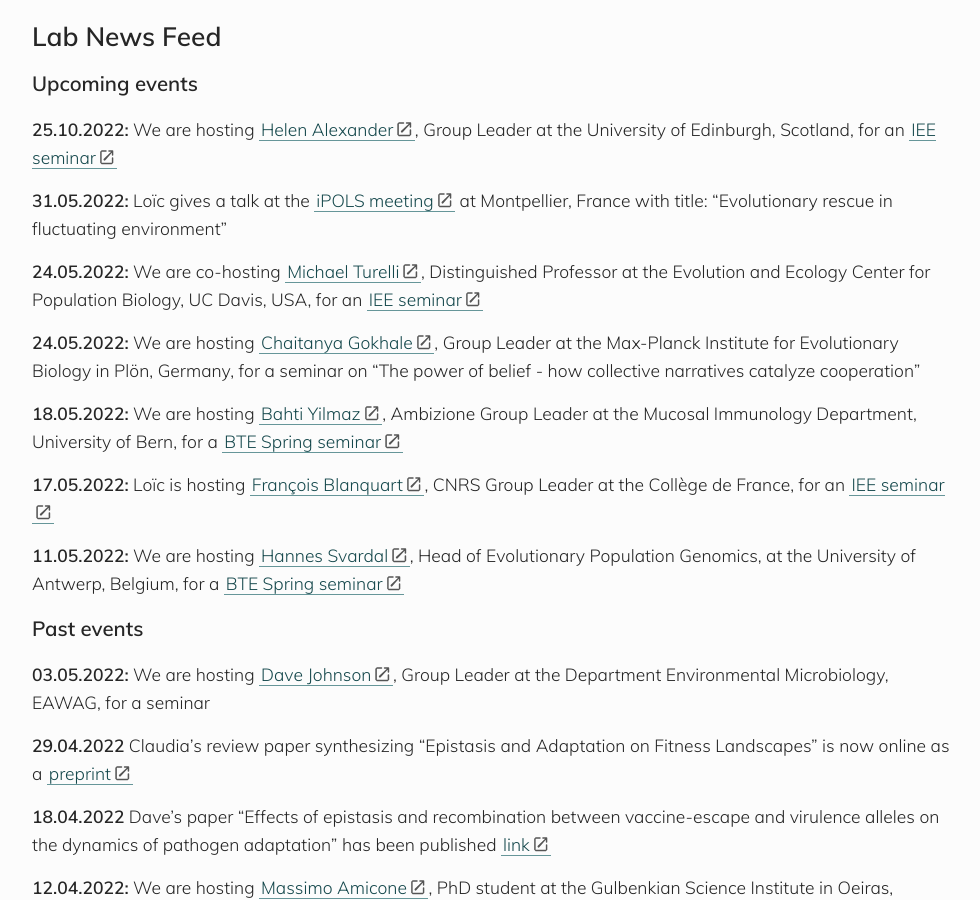
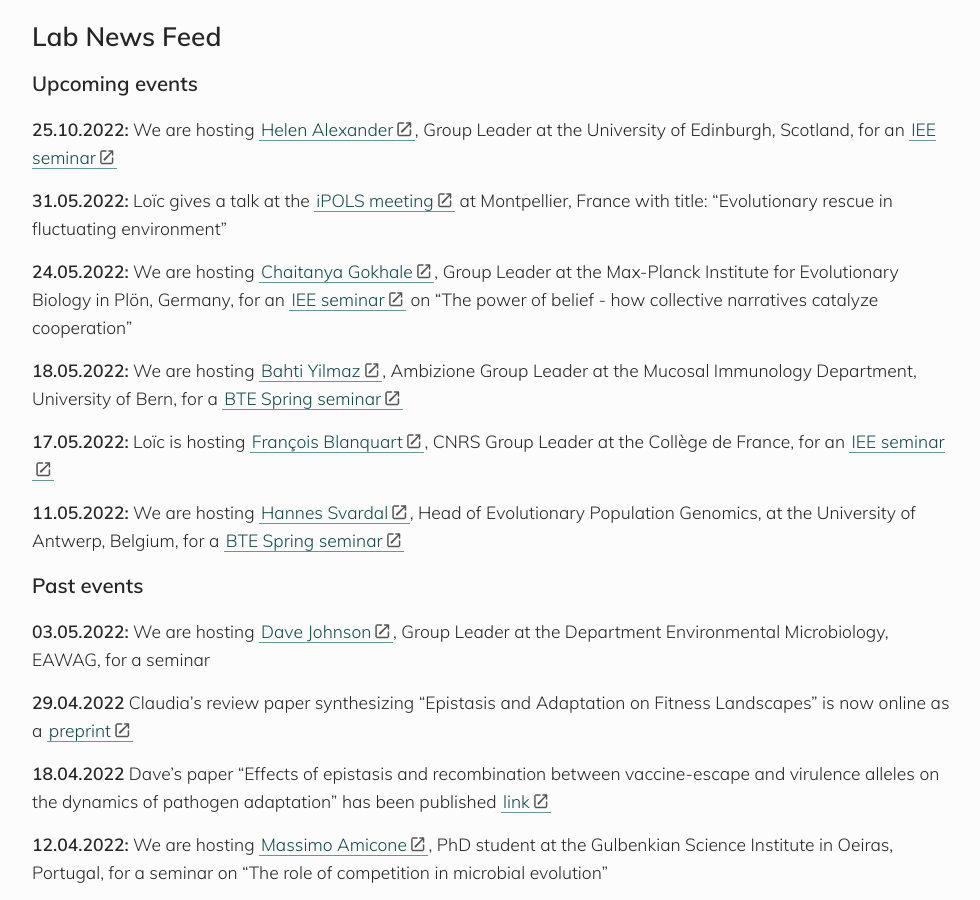
Before and after one commit to banklab/banklab.github.io, a Jekyll site: the page built from index.md, in a window 1280 px wide and 900 px high, scrolled down 619 px. Shown: the whole window, without its empty margins (148-1128 px from the left). Built offline with Jekyll 4.4.1, drawn with Linux system fonts in a browser that asks for light colours; some web fonts are replaced; comment, search, counter and statistics services are not loaded.

Commit message:
Update index.md
Took out Michael

```diff
--- a/index.md
+++ b/index.md
@@ -22,9 +22,7 @@ Welcome to the web page of the Division Theoretical Ecology and Evolution at the
 
 **31.05.2022:** Loïc gives a talk at the [iPOLS meeting](https://gdripols.wordpress.com/meeting-montpellier-2021/) at Montpellier, France with title: "Evolutionary rescue in fluctuating environment"
 
-**24.05.2022:** We are co-hosting [Michael Turelli](https://biology.ucdavis.edu/people/michael-turelli), Distinguished Professor at the Evolution and Ecology Center for Population Biology, UC Davis, USA, for an [IEE seminar](https://www.iee.unibe.ch/studies/lecture_series_in_ecology_and_evolution/index_eng.html)
-
-**24.05.2022:** We are hosting [Chaitanya Gokhale](https://tecoevo.github.io/), Group Leader at the Max-Planck Institute for Evolutionary Biology in Plön, Germany, for a seminar on "The power of belief - how collective narratives catalyze cooperation"
+**24.05.2022:** We are hosting [Chaitanya Gokhale](https://tecoevo.github.io/), Group Leader at the Max-Planck Institute for Evolutionary Biology in Plön, Germany, for an [IEE seminar](https://www.iee.unibe.ch/studies/lecture_series_in_ecology_and_evolution/index_eng.html) on "The power of belief - how collective narratives catalyze cooperation"
 
 **18.05.2022:** We are hosting [Bahti Yilmaz](https://www.mucosalimmunology.ch/en/lab-members/dr-bahtiyar-yilmaz.html), Ambizione Group Leader at the Mucosal Immunology Department, University of Bern, for a [BTE Spring seminar](https://www.iee.unibe.ch/studies/lecture_series_in_behavioral_theoretical_and_evolutionary_biology/index_eng.html)
 
```
